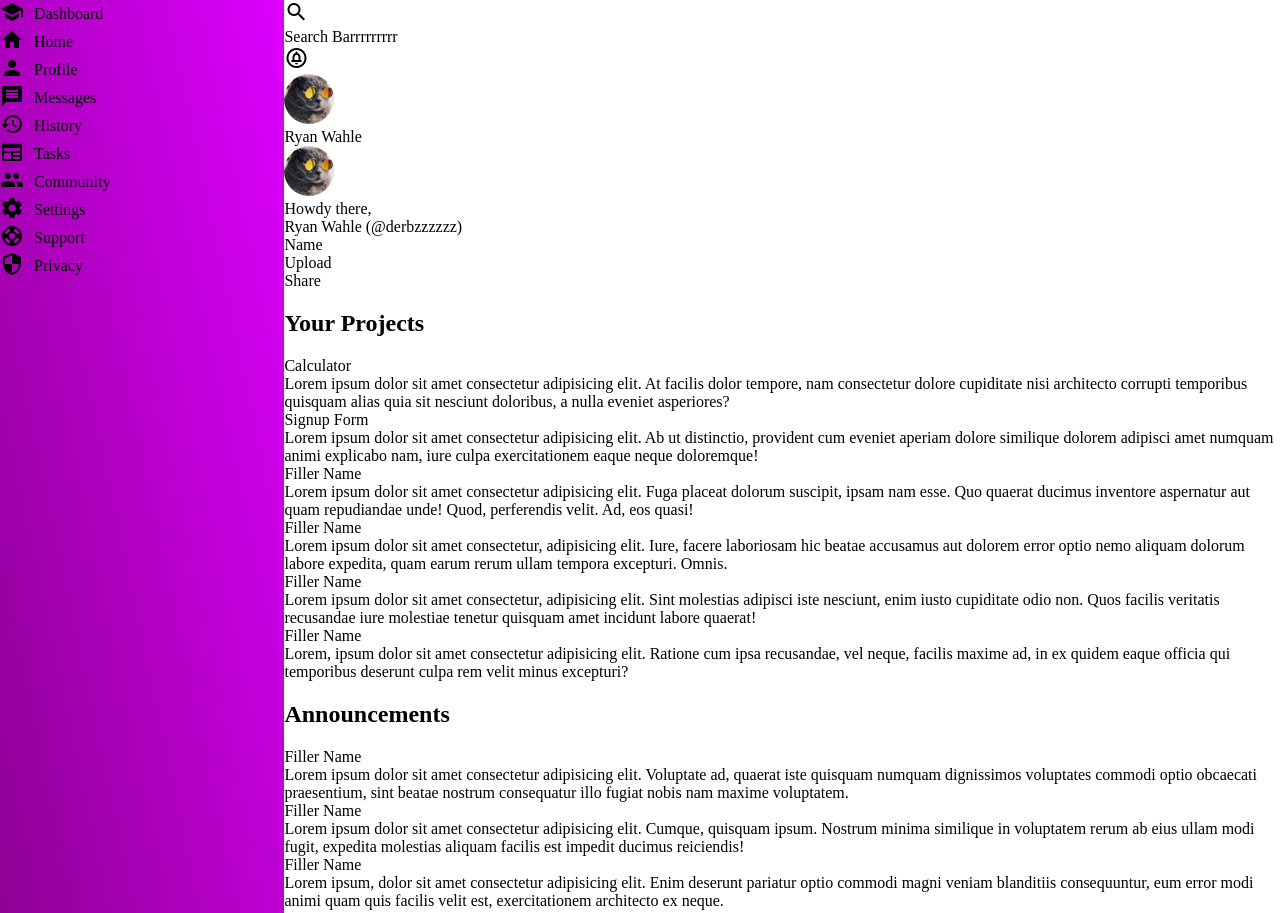
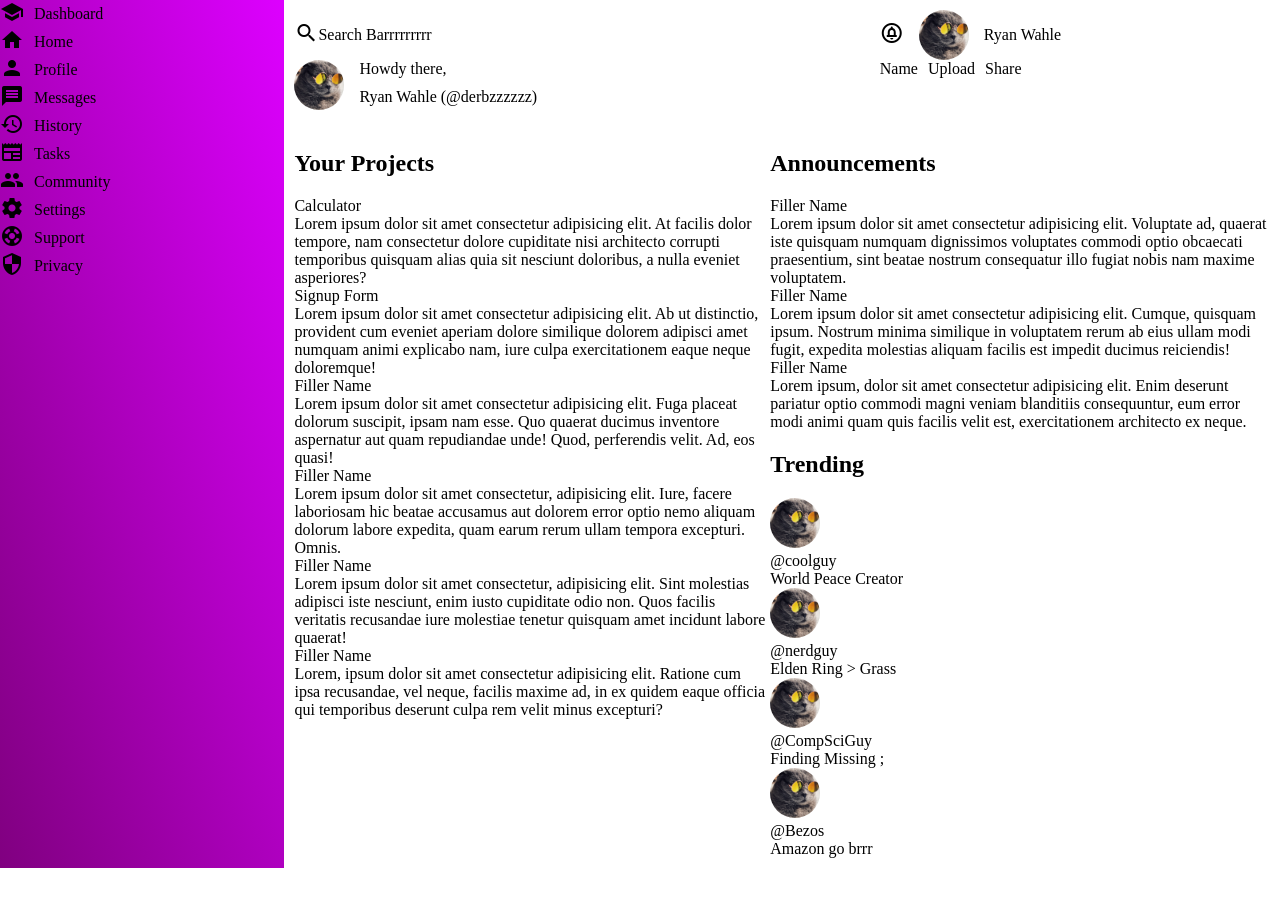
Before and after one commit to Derbzzzzzz/admin-dashboard, a plain HTML site: page index.html in a window 1280 px wide. Shown: the top 913 px of the page. After the commit the page ends 868 px from the top, so only its background shows below. Drawn offline with nearby package versions, Linux system fonts and the light colour scheme.

Commit message:
Added more grid and flex-box to improve layout with 3 main sections

```diff
--- a/index.html
+++ b/index.html
@@ -75,8 +75,10 @@
         </div>
         <div class="profile-main">
             <div class="circle-image profile-main-picture" style="background-image:url('./images/cat.jfif')"></div>
+            <div class="profile-main-intro">
                 <div class="profile-main-greeting">Howdy there,</div>
                 <div class="profile-main-name">Ryan Wahle (@derbzzzzzz)</div>
+            </div>
         </div>
         <div class="buttons">
             <div class="button">Name</div>
@@ -87,6 +89,8 @@
     </header>
 
     <main>
+
+        <div class="main-container">
 
             <section class="project-section">
 
@@ -123,12 +127,13 @@
 
             </section>
 
+            <div class="main-sidebar">
+
                 <section class="announcement-section">
 
                     <h2>Announcements</h2>
 
                     <div class="announcement-container">
-
                         <div class="announcement">
                             <div class="announcement-name">Filler Name</div>
                             <div class="announcement-desc">Lorem ipsum dolor sit amet consectetur adipisicing elit. Voluptate ad, quaerat iste quisquam numquam dignissimos voluptates commodi optio obcaecati praesentium, sint beatae nostrum consequatur illo fugiat nobis nam maxime voluptatem.</div>
@@ -141,9 +146,7 @@
                             <div class="announcement-name">Filler Name</div>
                             <div class="announcement-desc">Lorem ipsum, dolor sit amet consectetur adipisicing elit. Enim deserunt pariatur optio commodi magni veniam blanditiis consequuntur, eum error modi animi quam quis facilis velit est, exercitationem architecto ex neque.</div>
                         </div>
-
                     </div>
-
                 </section>
 
                 <section class="trending-section">
@@ -151,7 +154,6 @@
                     <h2>Trending</h2>
 
                     <div class="trending-container">
-
                         <div class="trending">
                             <div class="circle-image trending-image" style="background-image:url('./images/cat.jfif')"></div>
                             <div class="trending-profile">
@@ -180,10 +182,13 @@
                                 <div class="trending-desc">Amazon go brrr</div>
                             </div>
                         </div>
+                    </div>
+
+                </section>
 
             </div>
 
-        </section>
+        </div>
 
     </main>
 
--- a/style.css
+++ b/style.css
@@ -42,13 +42,55 @@ body{
 /*HEADER SECTION*/
 
 header{
+    padding: 10px;
+    display: grid;
+    grid-template-columns: 1.5fr 1fr;
+    grid-template-rows: 200px, 1fr;
+}
 
+/*HEADER > SEARCH*/
+
+header>.search{
+    display: flex;
+    align-items: center;
+}
+
+/*HEADER > PROFILE-HEADER*/
+
+header>.profile-header{
+    display: flex;
+    align-items: center;
+    gap: 15px;
+}
+
+/*HEADER > PROFILE-MAIN*/
+
+header>.profile-main{
+    display: flex;
+    gap: 15px;
+}
+
+.profile-main-intro{
+    display: flex;
+    flex-direction: column;
+    gap: 10px;
+}
+
+/*HEADER > BUTTONS*/
+
+header>.buttons{
+    display: flex;
+    gap: 10px;
 }
 
 /*MAIN SECTION*/
 
 main{
+    padding: 10px;
+}
 
+.main-container{
+    display: flex;
 }
 
 /*MAIN > PROJECT SECTION*/
```
Lines whose indentation alone changed are shown as unchanged.
